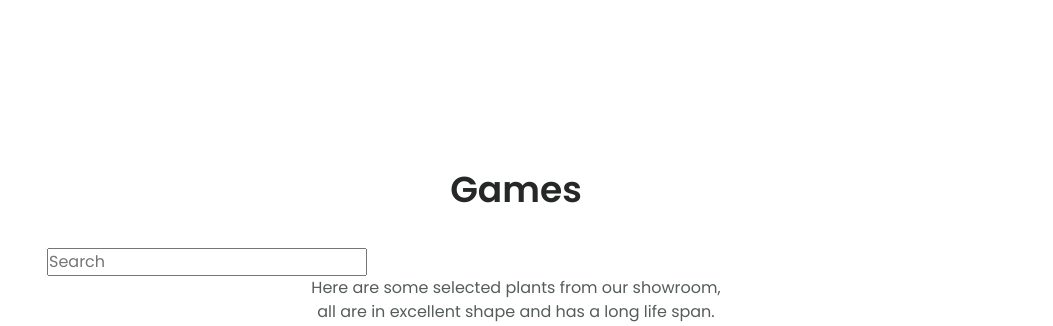
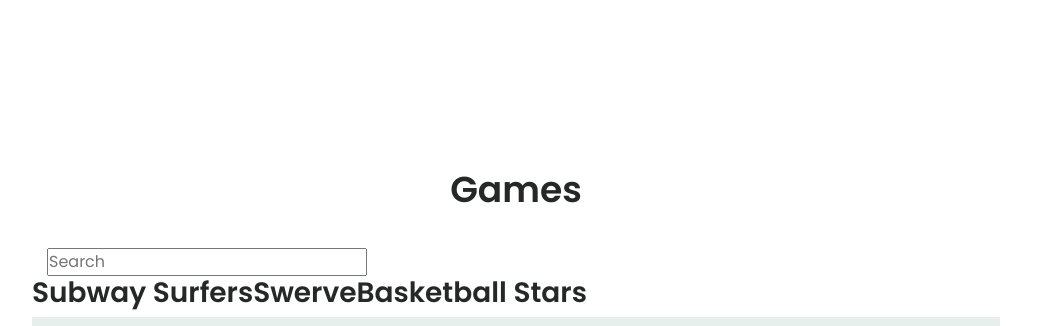
Before and after one commit to BinaryDex/dexgamesreboot, a plain HTML site: page index.html in a window 1280 px wide. Shown: the part 465-791 px from the top of the page, without its empty margins (124-1177 px from the left). Drawn offline with nearby package versions, Linux system fonts and the light colour scheme.

Commit message:
Update index.html

```diff
--- a/index.html
+++ b/index.html
@@ -175,7 +175,6 @@
             -->
 
             <!--==================== PRODUCTS/GAMES ====================-->
-            <script src="/assets/js/app.js"></script>
             <section class="product section container" id="products">
                 <h2 class="section__title-center">
                     Games
@@ -186,6 +185,31 @@
                         <input type="text" name="" id="filter" class="filter" placeholder="Search" onkeyup="searchGame()">
                     </div>
 
+                    <div class="game-lists" id="idgame-lists">
+                        <div class="row">
+                            <div class="game">
+                                <div class="game-body">
+                                    <h3 class="game-title">Subway Surfers</h3>
+                                </div>
+                            </div>
+
+                            <div class="game">
+                                <div class="game-body">
+                                    <h3 class="game-title">Swerve</h3>
+                                </div>
+                            </div>
+
+                            <div class="game">
+                                <div class="game-body">
+                                    <h3 class="game-title">Basketball Stars</h3>
+                                </div>
+                            </div>
+                        </div>
+                    </div>
+                </div>
+                <script src="/assets/js/app.js"></script>
+
+                <!--
                 <p class="product__description">
                     Here are some selected plants from our showroom, all are in excellent
                     shape and has a long life span. Buy and enjoy best quality.
@@ -283,6 +307,7 @@
                     </article>
                 </div>
             </section>
+            -->
 
             <!--==================== QUESTIONS ====================-->
             <section class="questions section" id="faqs">
```
